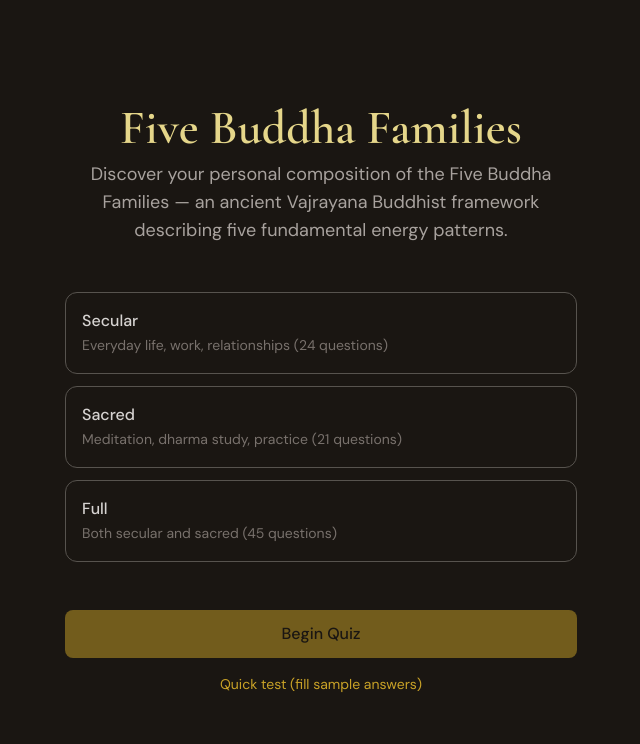
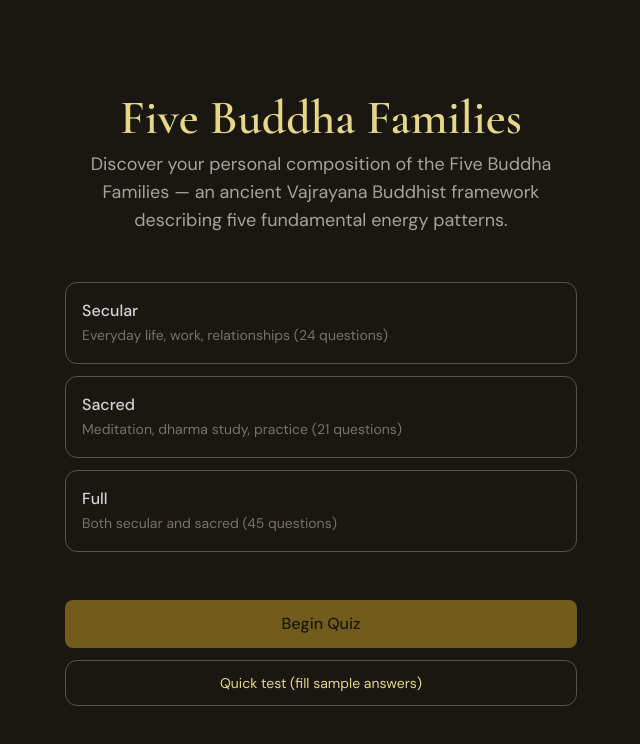
Before and after one commit to curiousdaniel/5buddhafamilies, a React (Vite) app: page / in a window 1280 px wide. Shown: the top 744 px of the page, without its empty margins (319-959 px from the left). Built offline with nearby package versions, Linux system fonts and the light colour scheme.

Commit message:
Make Quick Test button more prominent
Made-with: Cursor

```diff
--- a/src/components/quiz/QuizStart.tsx
+++ b/src/components/quiz/QuizStart.tsx
@@ -65,6 +65,7 @@ export default function QuizStart() {
           ))}
         </div>
 
+        <div className="space-y-3">
           <Button
             onClick={handleStart}
             disabled={!mode}
@@ -77,11 +78,12 @@ export default function QuizStart() {
           <button
             type="button"
             onClick={handleQuickTest}
-          className="mt-4 text-sm text-gold hover:underline"
+            className="w-full py-3 text-sm text-gold-light border border-stone-600 rounded-xl hover:border-gold hover:bg-gold/5 transition-colors"
           >
             Quick test (fill sample answers)
           </button>
         </div>
+      </div>
     </motion.div>
   )
 }
```
Lines whose indentation alone changed are shown as unchanged.
